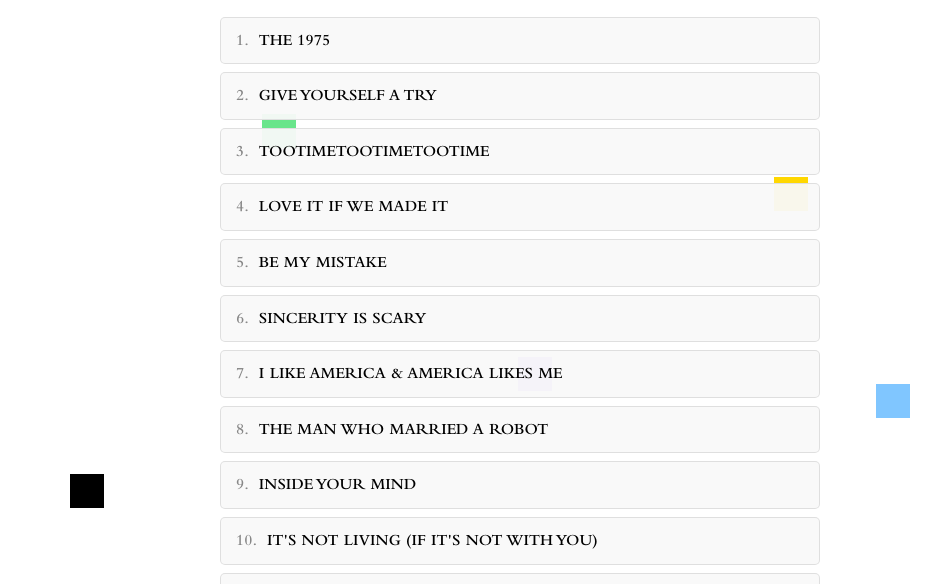
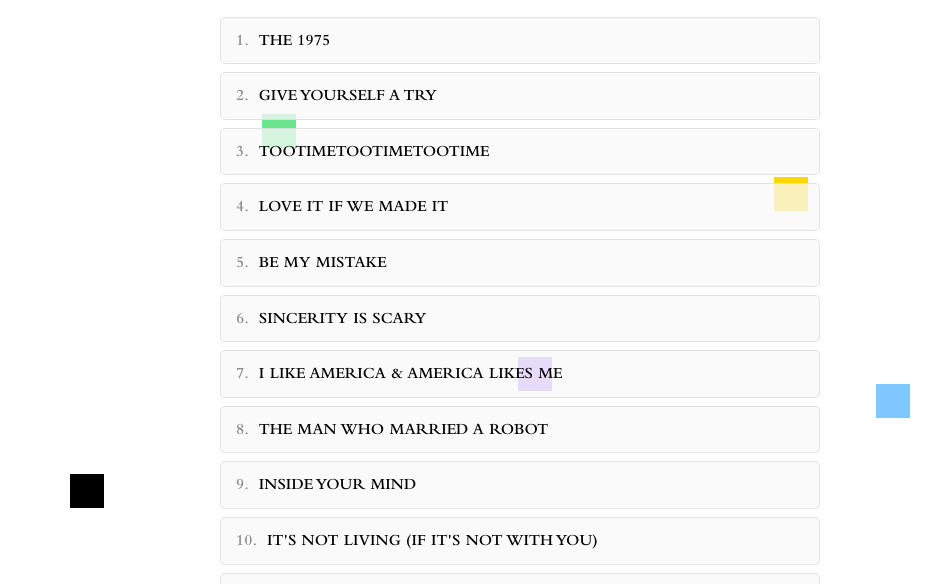
Before and after one commit to ciarabryans/brief-inquiry-ranking, a plain HTML site: page abiior_ranking/index.html in a window 1280 px wide. Shown: the part 316-900 px from the top of the page, without its empty margins (120-1061 px from the left). Drawn offline with nearby package versions, Linux system fonts and the light colour scheme; a web font is replaced by a local one.

Commit message:
transparent songs less again

```diff
--- a/abiior_ranking/styles.css
+++ b/abiior_ranking/styles.css
@@ -222,8 +222,8 @@ ul {
 }
 
 ul li {
-  background: rgba(249, 249, 249, 0.95); /* Less transparent background */
-  border: 1px solid rgba(221, 221, 221, 0.9); /* Less transparent border */
+  background: rgba(249, 249, 249, 0.75); /* Less transparent background */
+  border: 1px solid rgba(221, 221, 221, 0.8); /* Less transparent border */
   margin: 8px 0;
   padding: 10px 15px;
   border-radius: 5px;
```
